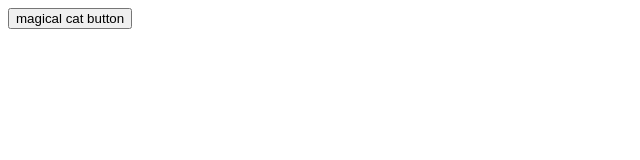
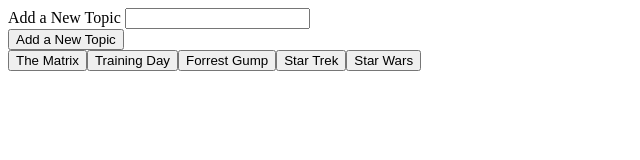
Before and after one commit to dcal588/Giphy, a plain HTML site: page index.html in a window 1280 px wide. Shown: the whole page, without its empty margins (0-640 px from the left). Drawn offline with nearby package versions, Linux system fonts and the light colour scheme.

Commit message:
Initial Commit

```diff
--- a/assets/javascript/app.js
+++ b/assets/javascript/app.js
@@ -1,26 +1,37 @@
 $ (document).ready( function(){
 	var topics = ["The Matrix", "Training Day", "Forrest Gump", "Star Trek", "Star Wars"];
 
-
-    $("#topic-button").on("click", function() {
-      // Storing our giphy API URL for a random cat image
+  $("#topic-buttons").on("click", function() {
      var queryURL = "https://api.giphy.com/v1/gifs/random?api_key=dc6zaTOxFJmzC&tag=cats";
-      // Perfoming an AJAX GET request to our queryURL
     $.ajax({
       url: queryURL,
       method: "GET"
     })
-      // After the data from the AJAX request comes back
     .done(function(response) {
-        // Saving the image_original_url property
       var imageUrl = response.data.image_original_url;
-        // Creating and storing an image tag
       var topicImage = $("<img>");
-        // Setting the catImage src attribute to imageUrl
       topicImage.attr("src", imageUrl);
-        topicImage.attr("alt", "cat image");
-        // Prepending the catImage to the images div
+      topicImage.attr("alt", "topic image");
       $("#images").prepend(topicImage);
 		});
   });
+
+  function createButtons() {
+        $("#topicBox").empty();
+        for (var i = 0; i < topics.length; i++) {
+          var a = $("<button>");
+          a.addClass("topic");
+          a.attr("data-name", topics[i]);
+          a.text(topics[i]);
+          $("#topicBox").append(a);
+        }
+  }
+  $("#add-topic").on("click", function(event) {
+        event.preventDefault();
+        var topic = $("#topic-input").val();
+        topics.push(topic);
+        // Calling renderButtons which handles the processing of our movie array
+        createButtons();
       });
+  createButtons();
+});
--- a/index.html
+++ b/index.html
@@ -5,9 +5,13 @@
   <title>GIPHY Search</title>
 </head>
 <body>
-  <button id="topic-button">magical cat button</button>
-  <div id="images">
-  </div>
+	<form id="topic-form">
+    <label for="topic-input">Add a New Topic</label>
+    <input type="text" id="topic-input"><br>
+    <input id="add-topic" type="submit" value="Add a New Topic">
+  </form>
+	<div id="topicBox"></div>
+  <div id="images"></div>
   <script src="https://cdnjs.cloudflare.com/ajax/libs/jquery/3.2.1/jquery.min.js"></script>
   <script src="assets/javascript/app.js"></script>
 </body>
```
Lines whose indentation alone changed are shown as unchanged.
